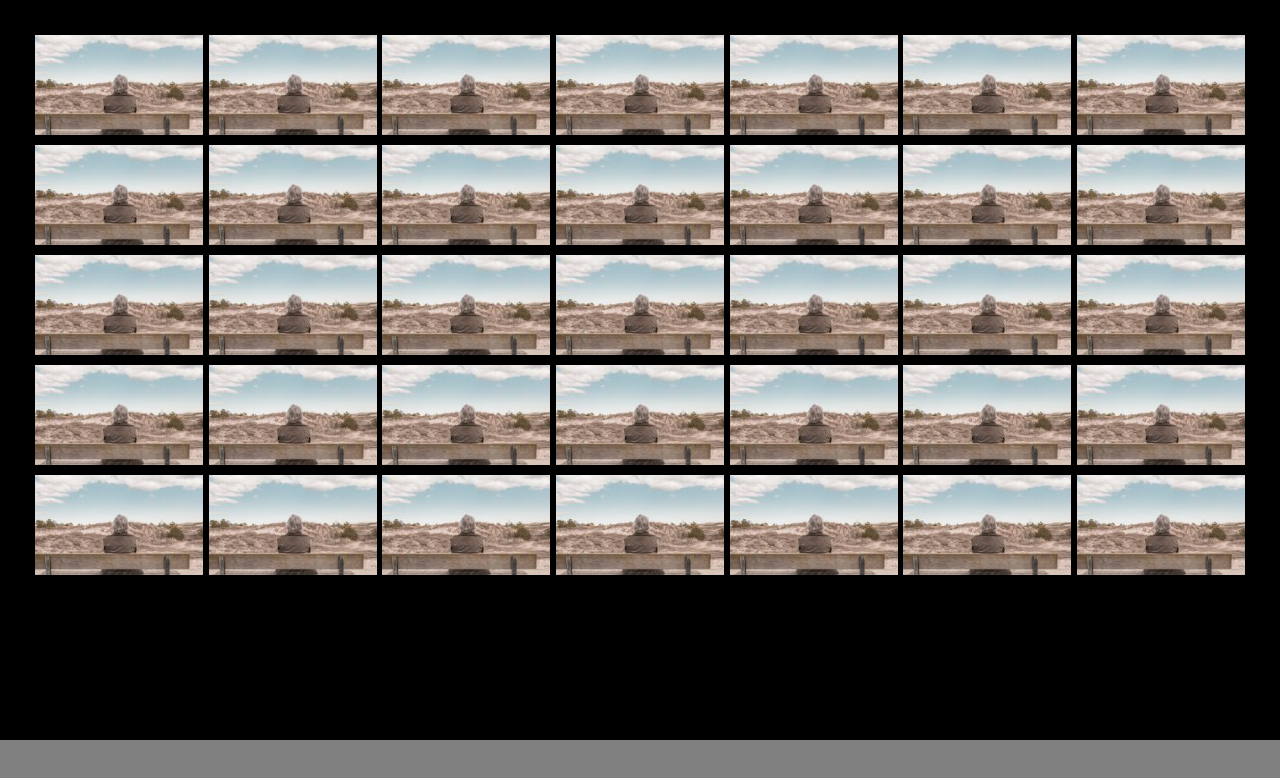
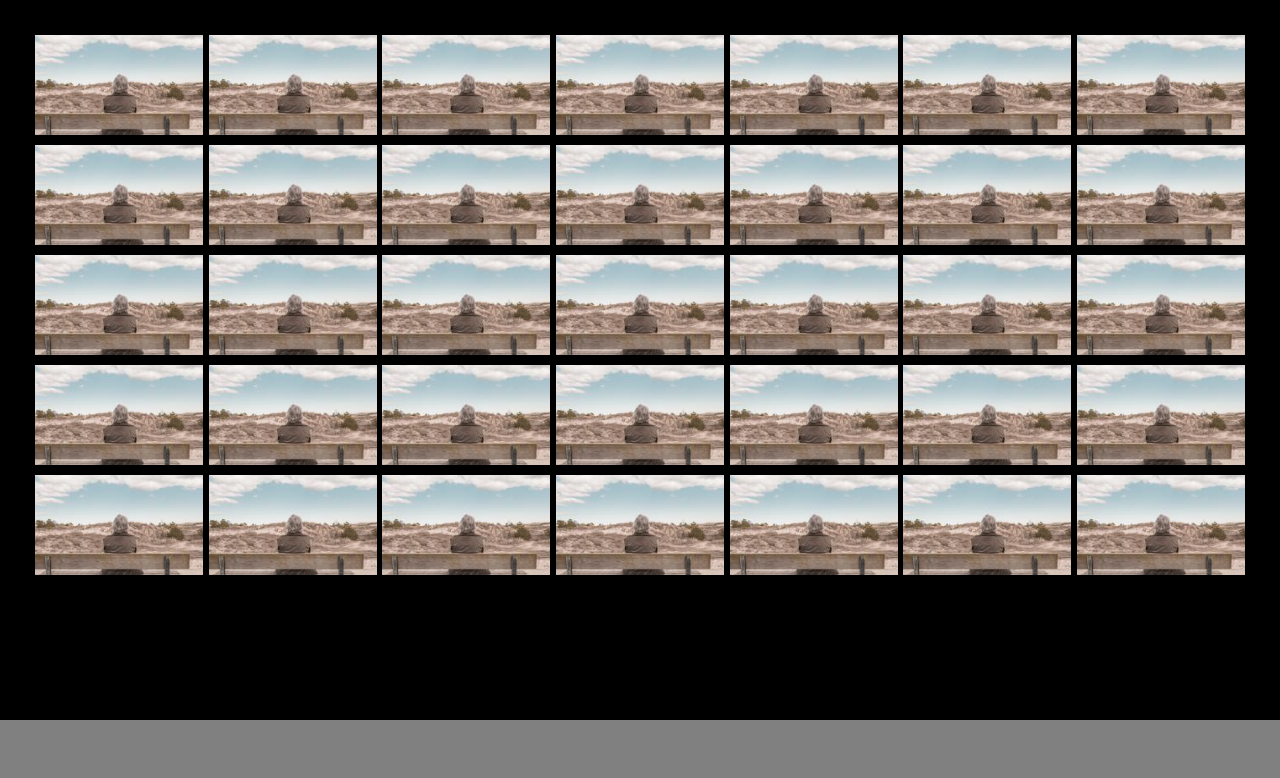
Before and after one commit to Tank07/html-css-zoom, a plain HTML site: page index.html in a window 1280 px wide. Drawn offline with Linux system fonts and the light colour scheme.

Commit message:
Aggiustato misure altezza

```diff
--- a/assets/css/style.css
+++ b/assets/css/style.css
@@ -5,7 +5,7 @@
   }
 
   body{
-      height: calc(100vh - 60px);
+      height: 90vh;
       background-color: black;
   }
 
@@ -31,7 +31,7 @@
 
     footer{
         background-color: grey;
-        height: 60px;
+        height: 10vh;
         bottom: 0px;
         line-height: 60px;
         position: fixed;
```
Also changed, not shown: index.html (+1 -0 lines).
